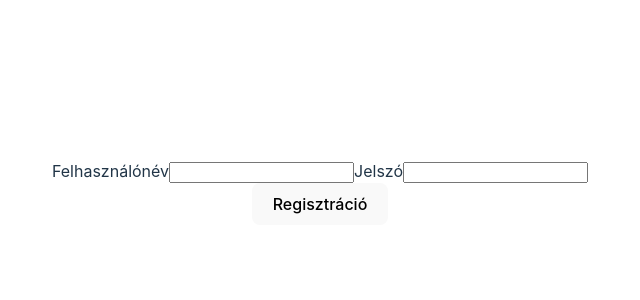
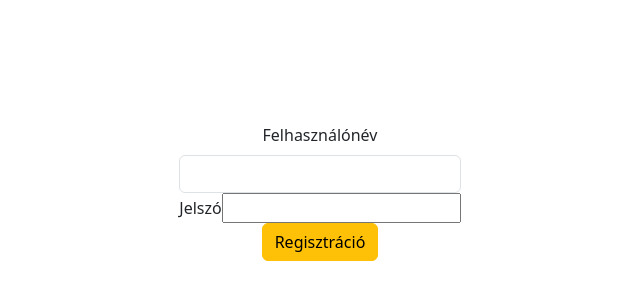
Before and after one commit to Naram99/reactQuizTs, a React (Vite) app: page / in a window 1280 px wide. Shown: the part 208-508 px from the top of the page, without its empty margins (320-960 px from the left). Built offline with nearby package versions, Linux system fonts and the light colour scheme.

Commit message:
Bootstrap form added

```diff
--- a/package.json
+++ b/package.json
@@ -11,8 +11,10 @@
   },
   "dependencies": {
     "bcrypt": "^5.1.1",
+    "bootstrap": "^5.3.3",
     "dotenv": "^16.4.7",
     "react": "^18.3.1",
+    "react-bootstrap": "^2.10.7",
     "react-dom": "^18.3.1",
     "react-router-dom": "^7.1.1"
   },
--- a/src/App.tsx
+++ b/src/App.tsx
@@ -1,4 +1,5 @@
 import { createBrowserRouter, RouterProvider } from "react-router-dom";
+import "bootstrap/dist/css/bootstrap.min.css";
 import "./App.css";
 import LoginPage from "./pages/LoginPage";
 
--- /dev/null
+++ b/src/components/formValues.ts
@@ -0,0 +1,4 @@
+export default interface FormValues {
+    userName: String;
+    password: String;
+}
--- a/src/pages/LoginPage.tsx
+++ b/src/pages/LoginPage.tsx
@@ -1,18 +1,41 @@
 import { useState } from "react";
+import { Button, Form } from "react-bootstrap";
+import FormValues from "../components/formValues";
 
 export default function LoginPage() {
     const [register, setRegister] = useState(false);
+
+    const [formValues, setFormValues] = useState<FormValues>({
+        userName: "",
+        password: "",
+    });
 
     function toggleRegister(): void {
         setRegister(!register);
     }
 
+    //TODO: call backend with data
+    function handleSubmit(e: React.FormEvent<HTMLFormElement>) {
+        e.preventDefault();
+        formValues;
+    }
+
+    function handleChange(e: React.ChangeEvent<HTMLInputElement>) {
+        const { name, value } = e.target;
+        setFormValues({
+            ...formValues,
+            [name]: value,
+        });
+    }
+
     return (
         <div className="loginWrapper">
             <div className="loginFormCt">
-                <form action="" id="loginForm">
-                    <label htmlFor="userName">Felhasználónév</label>
-                    <input type="text" name="userName" id="userNameInput" />
+                <Form id="loginForm" onSubmit={handleSubmit}>
+                    <Form.Group>
+                        <Form.Label htmlFor="userName">Felhasználónév</Form.Label>
+                        <Form.Control type="text" name="userName" id="userNameInput" onChange={handleChange} />
+                    </Form.Group>
                     <label htmlFor="userName">Jelszó</label>
                     <input type="password" name="userPw" id="userPwInput" />
                     {register && (
@@ -21,8 +44,10 @@ export default function LoginPage() {
                             <input type="password" name="userPwCheck" id="userPwCheckInput" />
                         </>
                     )}
-                </form>
-                <button onClick={toggleRegister}>{register ? "Bejelentkezés" : "Regisztráció"}</button>
+                </Form>
+                <Button variant="warning" onClick={toggleRegister}>
+                    {register ? "Bejelentkezés" : "Regisztráció"}
+                </Button>
             </div>
         </div>
     );
```
Also changed, not shown: 1 other file (tests, documents, lock files or other folders).
